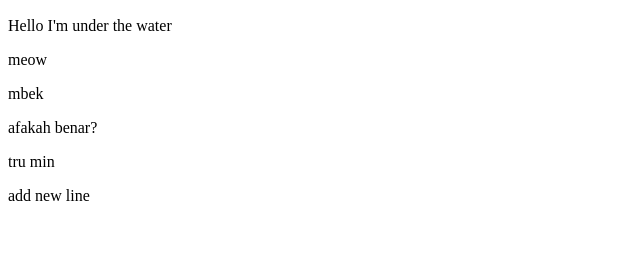
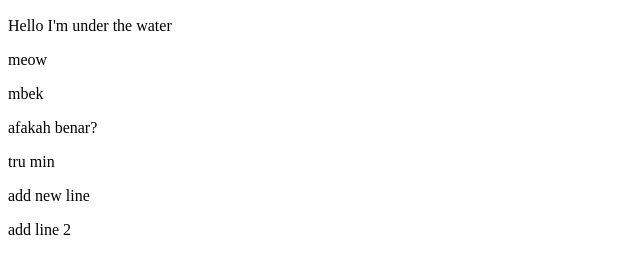
Before and after one commit to irisan-kentang/random, a plain HTML site: page index.html in a window 1280 px wide. Shown: the part 353-626 px from the top of the page, without its empty margins (0-640 px from the left). Drawn offline with Linux system fonts and the light colour scheme.

Commit message:
Update index.html

```diff
--- a/index.html
+++ b/index.html
@@ -15,5 +15,6 @@
   <p>afakah benar?</p>
     <p>tru min</p>
     <p>add new line</p>
+    <p>add line 2</p>
 </body>
 </html>
```
